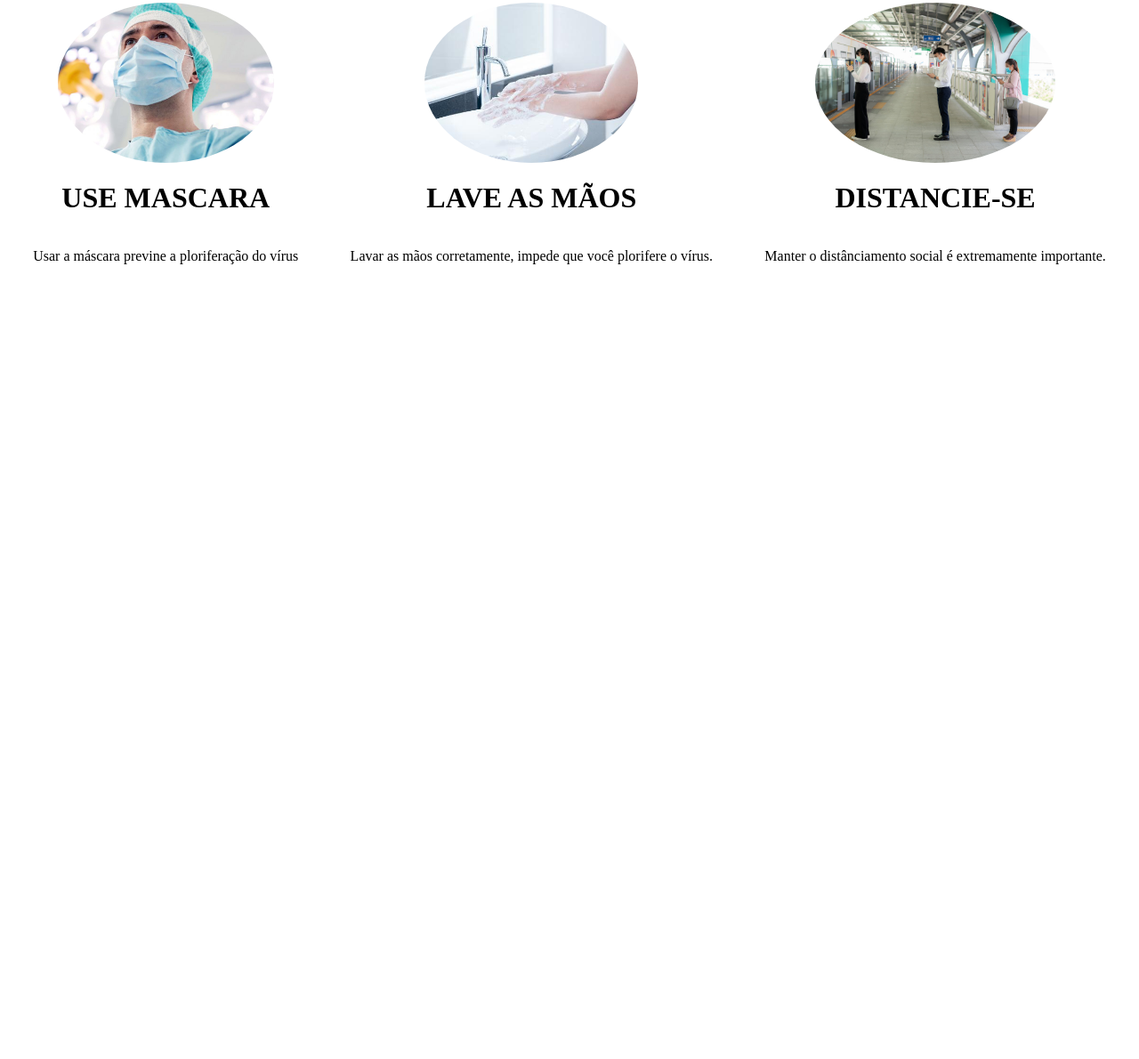
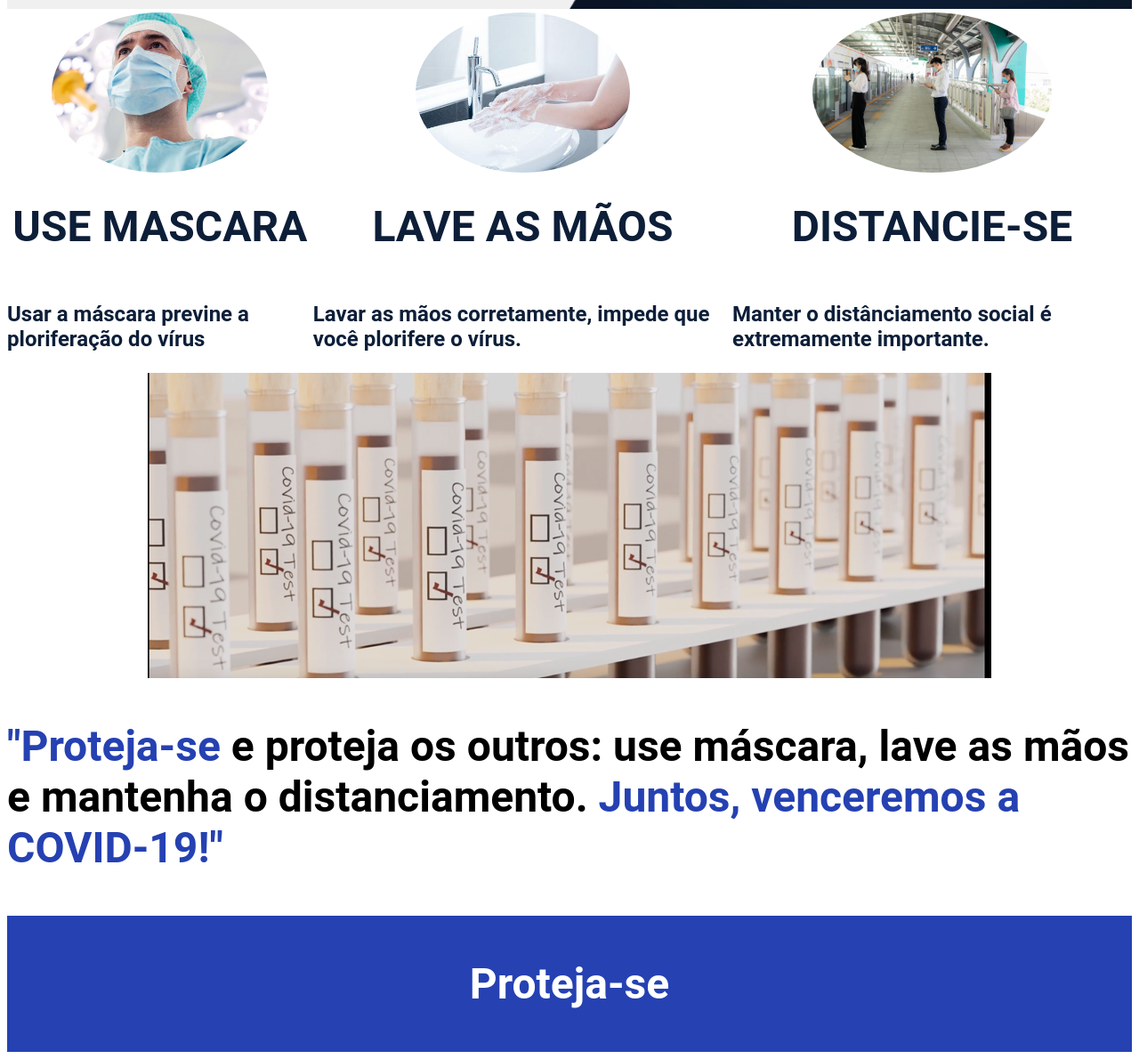
Before and after one commit to Esdrask/pharma-zen, a plain HTML site: page index.html in a window 1280 px wide. Shown: the part 538-1728 px from the top of the page at 89% size. Before the commit the page ends 859 px from the top, so only its background shows below. Drawn offline with Linux system fonts and the light colour scheme.

Commit message:
Adicionado imagem e frase do covid

```diff
--- a/index.html
+++ b/index.html
@@ -11,7 +11,7 @@
     <header>
         <div class="logo">
             <img src="assets/images/logo.png"/>
-            <h1 class="text-logo">Pharma Zen</h1>
+            <h1 class="text-logo">Zen Hospital</h1>
         </div>
         <nav class="navbar">
             <ol>
@@ -20,9 +20,13 @@
             <li>Dicas</li>
             <li>Proteja-se</li>
             <li>Sobre nós</li>
+            <li><img src="assets/icons/Carrinho.png" alt="Carrinho De Compras" height="30px" width="30px"></li>
+            <li><img src="assets/icons/Lupa.png" alt="Lupa" height="30px" width="30px"></li>
             </ol>
         </nav>
+
    </header>
+
    <div class="hero">
         <img src="assets/images/Hero.png">
 
@@ -45,5 +49,21 @@
     </div>
 
     </div>
+
+    <div class="covid-test-content">
+        <img src="assets/images/TubosDeEnsaio.png" alt="Frascos contendo amostras de sangue para teste de Covid-19">
+    </div>
+
+
+    <div class="proteja">
+    <p><p1>"Proteja-se</p1> e proteja os outros: use máscara, lave as mãos e mantenha o distanciamento. <p1>Juntos, venceremos a COVID-19!"</p1></p>
+    </div>
+
+    <div class="botao_proteja">
+        <p>Proteja-se</p>
+    </div>
+
+
+
 </body>
 </html>
--- a/style.css
+++ b/style.css
@@ -54,7 +54,8 @@ nav.navbar ol{
 
 /*##### Hero #####*/
 div.hero img{
-    width: 100%
+    width: 100%;
+
 }
 
 /* ##### content ##### */
@@ -72,9 +73,49 @@ div.content{
     flex-direction: column;
     justify-content: space-around;
     align-items: center;
+    font-family: Roboto;
+    font-weight: 700;
+    font-size: 24px;
+    color: #0D1E38;
+
+
 }
 
 div.content img {
     height: 180px;
     border-radius: 50%;
 }
+
+div.covid-test-content{
+    display: flex;
+    justify-content: center;
+}
+
+div.covid-test-content img{
+    width: 75%;
+}
+
+
+
+div.proteja {
+    font-family: Roboto;
+    font-weight: 700;
+    font-style: Bold;
+    font-size: 48px;
+}
+
+div.proteja p1{
+    color: #2541B2;
+}
+
+div.botao_proteja{
+    display: flex;
+    justify-content: center;
+    background-color: #2541B2;
+    font-family: Roboto;
+    font-weight: 700;
+    font-style: Bold;
+    font-size: 48px;
+    color: #fff;
+
+}
```
Also changed, not shown: assets/icons/Carrinho.png (added), assets/icons/Lupa.png (added), assets/images/TubosDeEnsaio.png (added).
